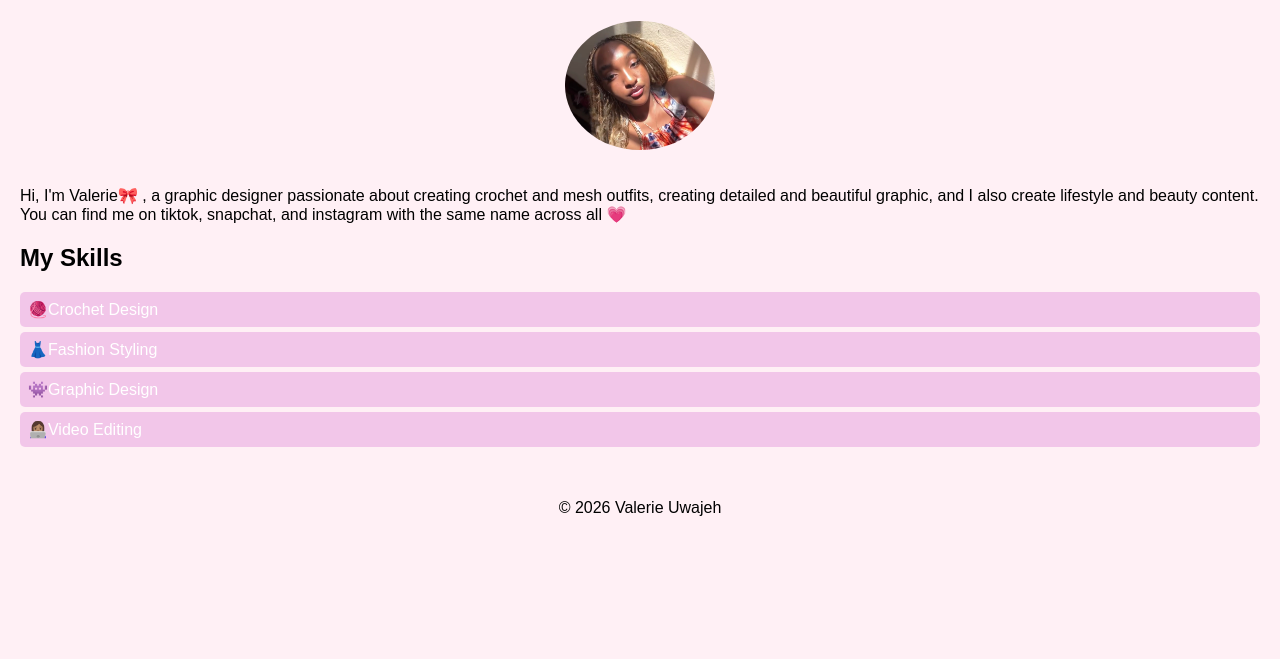
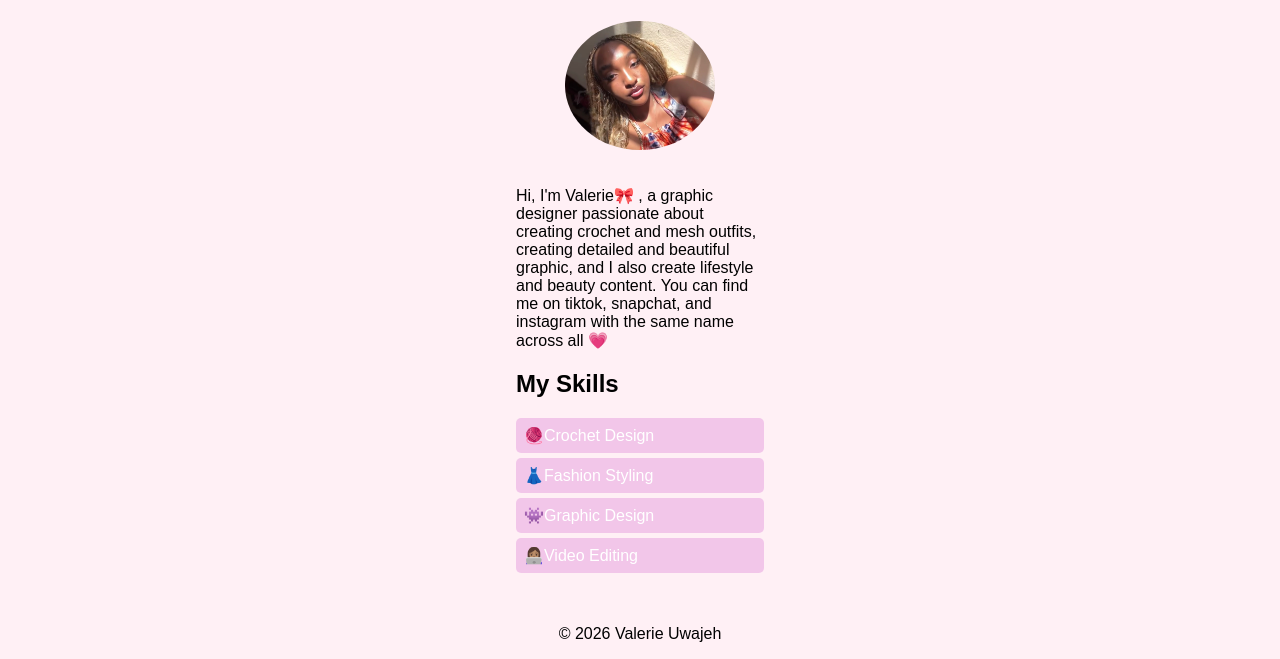
Before and after one commit to valerieuwajeh15-glitch/valerieuwajeh15-glitch-Valerie-Portfolio-ismsca, a plain HTML site: page profile.html in a window 1280 px wide. Shown: the part 174-833 px from the top of the page. Before the commit the page ends 800 px from the top, so only its background shows below. Drawn offline with Linux system fonts and the light colour scheme.

Commit message:
layout fix

```diff
--- a/style.css
+++ b/style.css
@@ -113,7 +113,7 @@
 }
 
 .profile-text {
-    max-width: 100%;
+    max-width: 20%;
     text-align: left;
 }
 
```
